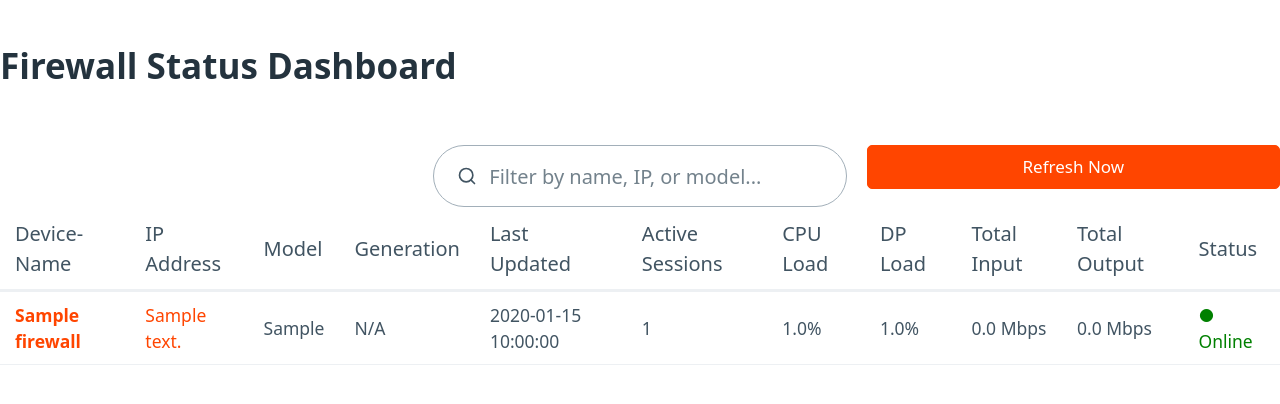
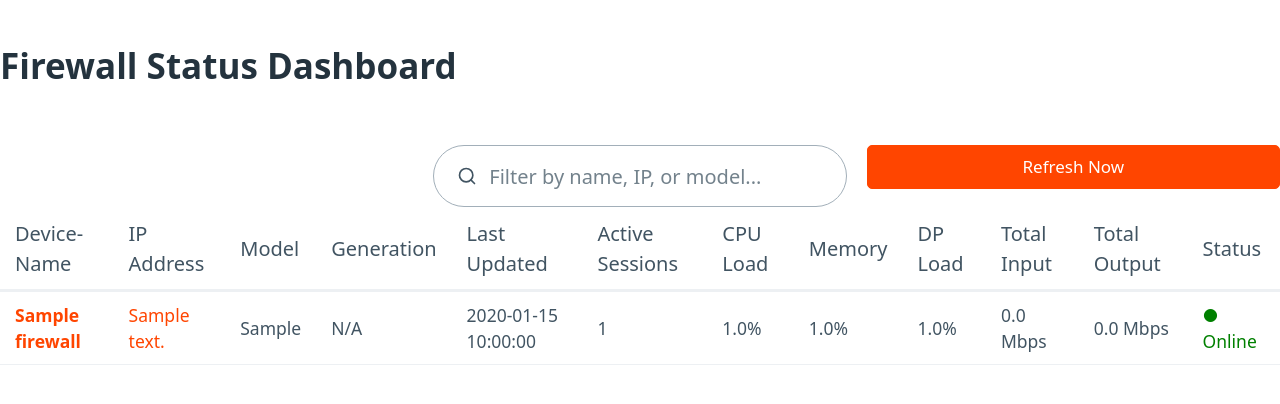
Before and after one commit to PaloAltoNetworks/panos-monitor, a Flask app: page / in a window 1280 px wide. Shown: the part 100-504 px from the top of the page. Run offline with Flask 2, Linux system fonts and the light colour scheme; data comes from the database, SQL or seed files in the repository; tables that the repository leaves empty hold one stand-in row (values such as "Sample post"); parts of the project's set-up code (start-up, migrations or seed data) failed here and were passed over.

Commit message:
made cpu enhancements.  fixed reporting bugs...

```diff
--- a/app.py
+++ b/app.py
@@ -3,7 +3,7 @@ from flask import Response, send_file
 import sqlite3
 import os
 import time
-import requests, shutil
+import requests, shutil, re
 from datetime import datetime
 import xml.etree.ElementTree as ET
 from urllib3.exceptions import InsecureRequestWarning
@@ -110,7 +110,7 @@ def get_db_connection():
 def init_db():
     conn = get_db_connection()
     conn.execute('PRAGMA foreign_keys = ON;')
-    conn.execute('''CREATE TABLE IF NOT EXISTS firewalls (id INTEGER PRIMARY KEY AUTOINCREMENT, ip_address TEXT UNIQUE NOT NULL, last_checked TIMESTAMP, status TEXT DEFAULT 'unknown');''')
+    conn.execute('''CREATE TABLE IF NOT EXISTS firewalls (id INTEGER PRIMARY KEY AUTOINCREMENT, ip_address TEXT UNIQUE NOT NULL, last_checked TIMESTAMP, status TEXT DEFAULT 'unknown', last_poll_status TEXT);''')
     conn.execute('''CREATE TABLE IF NOT EXISTS stats (id INTEGER PRIMARY KEY AUTOINCREMENT, firewall_id INTEGER NOT NULL, timestamp TIMESTAMP NOT NULL, active_sessions INTEGER, ssl_decrypt_sessions INTEGER, total_input_bps REAL, total_output_bps REAL, cpu_load REAL, dataplane_load REAL, FOREIGN KEY (firewall_id) REFERENCES firewalls (id) ON DELETE CASCADE);''')
     # ** NEW: Table for firewall model specifications **
     conn.execute('''CREATE TABLE IF NOT EXISTS firewall_models (model TEXT PRIMARY KEY, generation TEXT, max_sessions INTEGER, max_throughput_mbps INTEGER, max_ssl_decrypt_sessions INTEGER);''')
@@ -130,6 +130,8 @@ def init_db():
         conn.execute("ALTER TABLE firewalls ADD COLUMN hostname TEXT;")
     if 'sw_version' not in columns:
         conn.execute("ALTER TABLE firewalls ADD COLUMN sw_version TEXT;")
+    if 'last_poll_status' not in columns:
+        conn.execute("ALTER TABLE firewalls ADD COLUMN last_poll_status TEXT;")
 
     # ** NEW: Table for detailed firewall specifications/capacities **
     conn.execute('''
@@ -264,6 +266,9 @@ def init_db():
     if 'max_ssl_decrypt_sessions' not in model_columns:
         print("Database schema outdated. Adding column 'max_ssl_decrypt_sessions' to 'firewall_models' table...")
         conn.execute("ALTER TABLE firewall_models ADD COLUMN max_ssl_decrypt_sessions INTEGER;")
+    if 'memory_utilization' not in stats_columns:
+        print("Database schema outdated. Adding column 'memory_utilization' to 'stats' table...")
+        conn.execute("ALTER TABLE stats ADD COLUMN memory_utilization REAL;")
 
     # ** NEW: One-time data seeding from pa_models.py to the database **
     seed_firewall_models(conn)
@@ -383,6 +388,7 @@ def index():
                (COALESCE(s.total_output_bps, 0) / 1000000) as total_output_mbps,
                COALESCE(s.cpu_load, 0) as cpu_load,
                COALESCE(s.dataplane_load, 0) as dataplane_load,
+               COALESCE(s.memory_utilization, 0) as memory_utilization,
                f.status
         FROM firewalls f
         LEFT JOIN (
@@ -811,7 +817,7 @@ def firewall_detail(fw_id):
             time_modifier = {'5m': '-5 minutes', '1h': '-1 hour', '6h': '-6 hours', '24h': '-24 hours', '7d': '-7 days', '30d': '-30 days'}.get(timespan, '-1 hour')
             where_clause = "timestamp >= datetime('now', 'localtime', ?)"
             query_params = (fw_id, time_modifier)
-        query_summary = f"SELECT MAX(active_sessions) as max_sessions, MAX(total_input_bps) as max_input, MAX(total_output_bps) as max_output, MAX(cpu_load) as max_cpu, MAX(dataplane_load) as max_dp FROM stats WHERE firewall_id = ? AND {where_clause};"
+        query_summary = f"SELECT MAX(active_sessions) as max_sessions, MAX(total_input_bps) as max_input, MAX(total_output_bps) as max_output, MAX(cpu_load) as max_cpu, MAX(dataplane_load) as max_dp, MAX(memory_utilization) as max_mem FROM stats WHERE firewall_id = ? AND {where_clause};"
         summary_stats = conn.execute(query_summary, query_params).fetchone()
     full_data = {"chart_data": chart_data, "summary_data": dict(summary_stats) if summary_stats else None, "details": dict(details) if details else {}}
     conn.close()
@@ -1525,8 +1531,10 @@ def poll_single_firewall(args):
         # API Calls
         session_xml = requests.get(f"https://{host}/api/?type=op&key={api_key}&cmd=<show><session><info/></session></show>", verify=False, timeout=15).content
         if_counter_xml = requests.get(f"https://{host}/api/?type=op&key={api_key}&cmd=<show><counter><interface>all</interface></counter></show>", verify=False, timeout=15).content
+        mem_xml = requests.get(f"https://{host}/api/?type=op&key={api_key}&cmd=<show><system><resources/></system></show>", verify=False, timeout=15).content
+        # ** NEW: Use the 'minute last 1' command for Dataplane CPU **
+        cpu_dp_xml = requests.get(f"https://{host}/api/?type=op&key={api_key}&cmd=<show><running><resource-monitor><minute><last>1</last></minute></resource-monitor></running></show>", verify=False, timeout=15).content
         ssl_decrypt_xml = requests.get(f"https://{host}/api/?type=op&key={api_key}&cmd=<show><session><all><filter><ssl-decrypt>yes</ssl-decrypt></filter></all></session></show>", verify=False, timeout=15).content
-        resource_xml = requests.get(f"https://{host}/api/?type=op&key={api_key}&cmd=<show><running><resource-monitor></resource-monitor></running></show>", verify=False, timeout=15).content
 
         # Process Session info
         session_tree = ET.fromstring(session_xml)
@@ -1536,31 +1544,60 @@ def poll_single_firewall(args):
         ssl_decrypt_tree = ET.fromstring(ssl_decrypt_xml)
         ssl_decrypt_sessions = len(ssl_decrypt_tree.findall('.//result/entry'))
 
-        # Process Resource monitor info
-        resource_tree = ET.fromstring(resource_xml)
+        # --- NEW: Initialize variables ---
+        memory_utilization = 0.0
         cpu_load = 0.0
         dataplane_load = 0.0
-        all_core_averages = []
-
-        data_processors_node = resource_tree.find('.//data-processors')
+
+        # --- NEW: Get Management CPU from 'show system resources' ---
+        cdata = ET.fromstring(mem_xml).findtext('.//result')
+        if cdata:
+            # ** NEW: Use regex to reliably parse the 'us' value for Management CPU **
+            # This regex is designed to be flexible with spacing and capture the user space CPU percentage.
+            match = re.search(r"%Cpu\(s\):\s+([\d\.]+) us", cdata)
+            if match:
+                try:
+                    cpu_load = float(match.group(1))
+                except (ValueError, IndexError):
+                    pass # Could not parse CPU value
+
+        cdata = ET.fromstring(mem_xml).findtext('.//result')
+
+        # --- NEW: Parse memory from 'show system resources' (top) output ---
+        if cdata:
+            # Find the memory line, which can start with "KiB Mem" or "MiB Mem"
+            mem_line = next((line for line in cdata.split('\n') if 'KiB Mem' in line or 'MiB Mem' in line), None)
+            if mem_line:
+                parts = mem_line.split()
+                try:
+                    # Find 'total' and 'used' values by index
+                    total_mem_index = parts.index('total,') - 1
+                    used_mem_index = parts.index('used,') - 1
+                    total_mem = float(parts[total_mem_index])
+                    used_mem = float(parts[used_mem_index])
+                    if total_mem > 0:
+                        memory_utilization = (used_mem / total_mem) * 100
+                except (ValueError, IndexError):
+                    pass # Could not parse memory line
+
+        # --- NEW: Get Dataplane CPU from 'show running resource-monitor' ---
+        core_loads = []
+        data_processors_node = ET.fromstring(cpu_dp_xml).find('.//data-processors')
         if data_processors_node is not None:
             for dp_node in data_processors_node:
-                minute_node = dp_node.find('minute')
-                if minute_node is not None:
-                    cpu_avg_node = minute_node.find('cpu-load-average')
-                    if cpu_avg_node is not None:
-                        for core_entry in cpu_avg_node.findall('entry'):
-                            value_str = core_entry.findtext('value')
-                            if value_str:
-                                second_loads = [int(v) for v in value_str.split(',') if v.isdigit()]
-                                if second_loads:
-                                    all_core_averages.append(sum(second_loads) / len(second_loads))
-
-        if all_core_averages:
-            # ** CHANGE: The raw values appear to be scaled by a factor of 10. **
-            # We multiply by 10 here to get the true percentage.
-            dataplane_load = (sum(all_core_averages) / len(all_core_averages)) * 10
-            cpu_load = max(all_core_averages) * 10
+                # The command gives us the <minute> block directly.
+                # We parse the cpu-load-average from it.
+                cpu_avg_node = dp_node.find('.//minute/cpu-load-average')
+                if cpu_avg_node is not None:
+                    for core_entry in cpu_avg_node.findall('entry'):
+                        value_str = core_entry.findtext('value')
+                        if value_str:
+                            # The value should be a single integer representing the average.
+                            core_loads.append(int(value_str))
+
+        if core_loads:
+            # DP load is the average across all cores
+            dataplane_load = sum(core_loads) / len(core_loads)
 
         # Process Throughput info
         current_timestamp = time.time()
@@ -1582,7 +1619,8 @@ def poll_single_firewall(args):
                 "total_input_bps": total_in_bps,
                 "total_output_bps": total_out_bps,
                 "cpu_load": cpu_load,
-                "dataplane_load": dataplane_load
+                "dataplane_load": dataplane_load,
+                "memory_utilization": memory_utilization
             },
             "new_state": {'counters': current_counters, 'timestamp': current_timestamp}
         }
@@ -1691,8 +1729,8 @@ def background_worker_loop():
                     s = res['data']
                     if s['total_input_bps'] > 0 or s['total_output_bps'] > 0 or s['active_sessions'] > 0:
                         conn.execute(
-                            'INSERT INTO stats (firewall_id, timestamp, active_sessions, ssl_decrypt_sessions, total_input_bps, total_output_bps, cpu_load, dataplane_load) VALUES (?, ?, ?, ?, ?, ?, ?, ?)',
-                            (firewall_id, timestamp_now_str, s['active_sessions'], s['ssl_decrypt_sessions'], s['total_input_bps'], s['total_output_bps'], s['cpu_load'], s['dataplane_load'])
+                            'INSERT INTO stats (firewall_id, timestamp, active_sessions, ssl_decrypt_sessions, total_input_bps, total_output_bps, cpu_load, dataplane_load, memory_utilization) VALUES (?, ?, ?, ?, ?, ?, ?, ?, ?)',
+                            (firewall_id, timestamp_now_str, s['active_sessions'], s['ssl_decrypt_sessions'], s['total_input_bps'], s['total_output_bps'], s['cpu_load'], s['dataplane_load'], s['memory_utilization'])
                         )
 
             # --- NEW: Prune old statistics ---
@@ -1742,14 +1780,14 @@ def get_firewall_stats_for_timespan(conn, fw_id, timespan=None, start_date=None,
     if is_summarized:
         query = f"""
             SELECT strftime('{date_format_sql}', timestamp) as period,
-                   MAX(active_sessions) as sessions, MAX(total_input_bps) as input_bps,
+                   MAX(active_sessions) as sessions, MAX(memory_utilization) as mem, MAX(total_input_bps) as input_bps,
                    MAX(total_output_bps) as output_bps, MAX(cpu_load) as cpu, MAX(dataplane_load) as dp, MAX(ssl_decrypt_sessions) as ssl_sessions
             FROM stats WHERE firewall_id = ? AND {where_clause}
             GROUP BY period ORDER BY period ASC;
         """
     else: # Raw data query
         query = f"""
-            SELECT timestamp, active_sessions as sessions, total_input_bps as input_bps,
+            SELECT timestamp, active_sessions as sessions, memory_utilization as mem, total_input_bps as input_bps,
                    total_output_bps as output_bps, cpu_load as cpu, dataplane_load as dp, ssl_decrypt_sessions as ssl_sessions
             FROM stats WHERE firewall_id = ? AND {where_clause}
             ORDER BY timestamp ASC;
@@ -1772,6 +1810,7 @@ def get_firewall_stats_for_timespan(conn, fw_id, timespan=None, start_date=None,
         "input_data_mbps": [(s['input_bps'] or 0) / 1000000 for s in stats],
         "output_data_mbps": [(s['output_bps'] or 0) / 1000000 for s in stats],
         "cpu_data": [s['cpu'] or 0 for s in stats],
+        "mem_data": [s['mem'] or 0 for s in stats],
         "dataplane_data": [s['dp'] or 0 for s in stats],
         "title_prefix": title_prefix
     }
--- a/templates/index.html
+++ b/templates/index.html
@@ -34,6 +34,7 @@
                 <th>Last Updated</th>
                 <th>Active Sessions</th>
                 <th>CPU Load</th>
+                <th>Memory</th>
                 <th>DP Load</th>
                 <th>Total Input</th>
                 <th>Total Output</th>
@@ -55,6 +56,7 @@
                 <td>{{ stat.timestamp or 'N/A' }}</td>
                 <td>{{ stat.active_sessions or 'N/A' }}</td>
                 <td>{{ stat.cpu_load | round(2) }}%</td>
+                <td>{{ stat.memory_utilization | round(2) }}%</td>
                 <td>{{ stat.dataplane_load | round(2) }}%</td>
                 <td>{{ (stat.total_input_mbps | default(0)) | round(2) }} Mbps</td>
                 <td>{{ (stat.total_output_mbps | default(0)) | round(2) }} Mbps</td>
@@ -70,7 +72,7 @@
             </tr>
             {% else %}
             {# **CHANGE**: Updated colspan to account for the new column #}
-            <td colspan="11">No statistics found. Add some firewalls and wait for the poller to run.</td>
+            <td colspan="12">No statistics found. Add some firewalls and wait for the poller to run.</td>
             </tr>
             {% endfor %}
         </tbody>
```
Also changed, not shown: templates/firewall_detail.html (+7 -1 lines), README.md.
